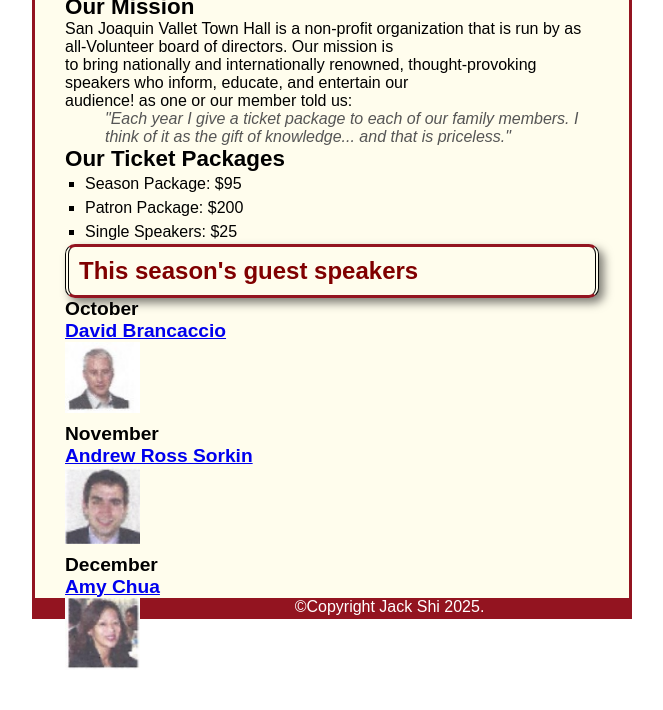
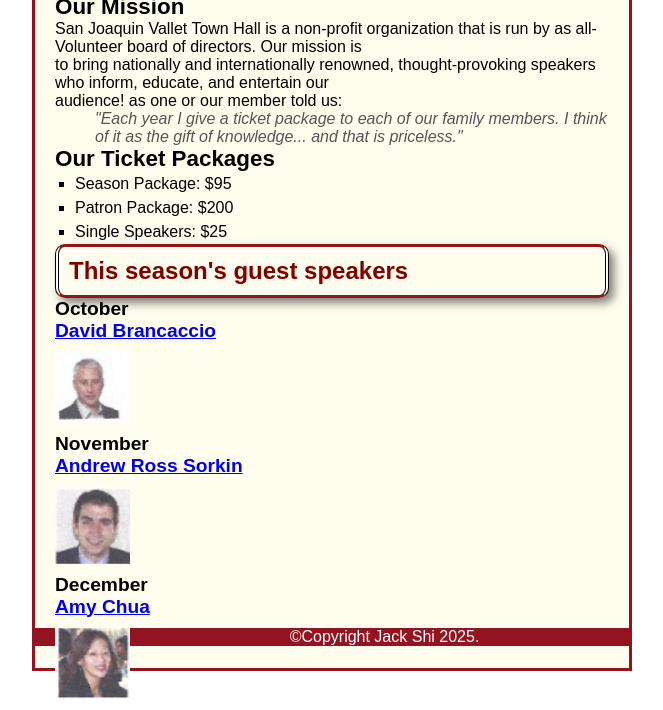
Before and after one commit to Jackshii/A07, a plain HTML site: page index.html in a window 1280 px wide. Shown: the part 129-839 px from the top of the page, without its empty margins (308-971 px from the left). Before the commit the page ends 809 px from the top, so only its background shows below. Drawn offline with Linux system fonts and the light colour scheme.

Commit message:
main css solution

```diff
--- a/styles/main.css
+++ b/styles/main.css
@@ -15,6 +15,8 @@ body {
     margin: 0 auto;
     border: 3px solid #931420;
     background-color: #fffded;
+    min-height: 100vh;
+    overflow: auto;
 }
 
 header {
@@ -59,8 +61,8 @@ footer p {
 
 main {
     clear: both;
-    padding-left: 30px;
-    padding-right: 30px;
+    padding-left: 20px;
+    padding-right: 20px;
 }
 
 main h1 {
@@ -83,6 +85,7 @@ main h3 {
     font-size: 120%;
     font-weight: bold;
     clear: both;
+    margin-bottom: 10px;
 }
 
 main ul {
@@ -103,7 +106,6 @@ blockquote {
     color: #555;
 }
 
-
 @media (max-width: 600px) {
     header img {
         float: none;
```
